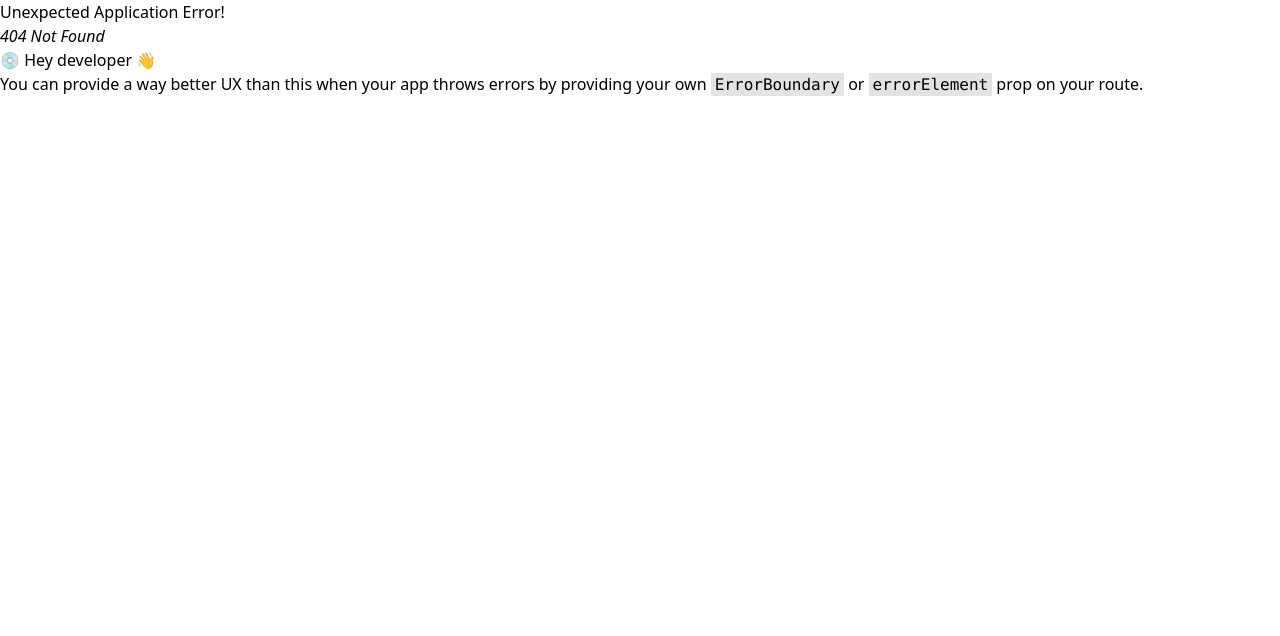
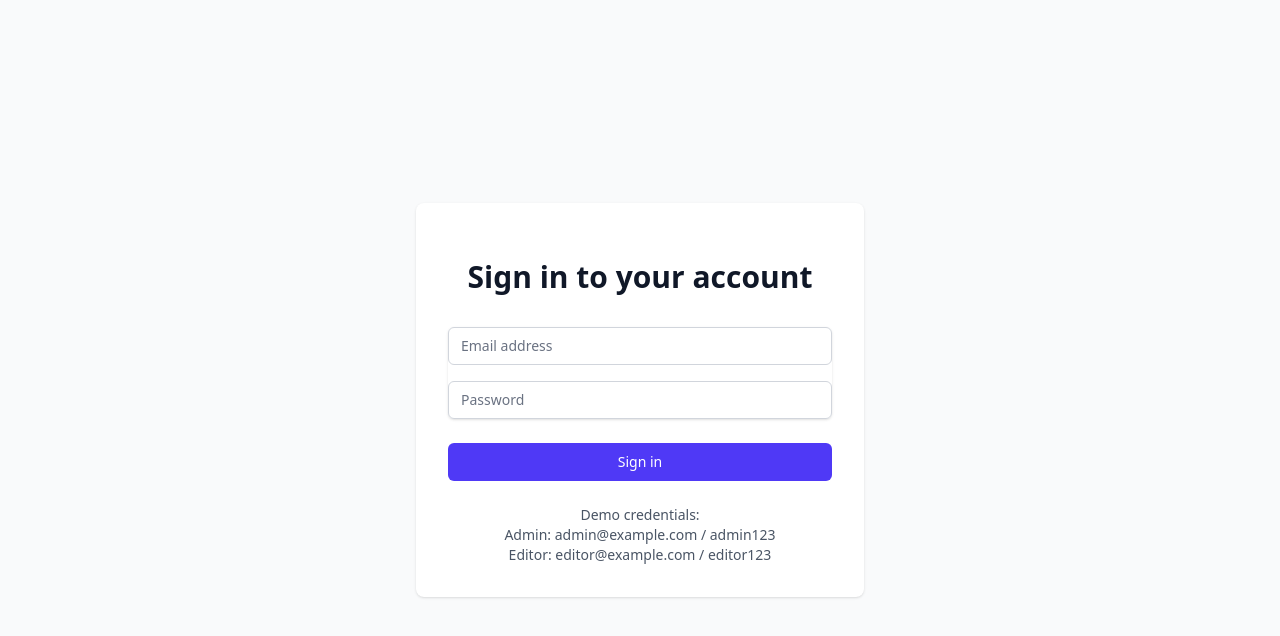
Before and after one commit to shahidmonowarr/admin-dashboard-task, a React (Vite) app: page /login in a window 1280 px wide. Before the commit this address had no page. Shown: the top 636 px of the page. Built offline with nearby package versions, Linux system fonts and the light colour scheme.

Commit message:
feat: implement authentication with login and protected routes

```diff
--- a/src/components/Layout.tsx
+++ b/src/components/Layout.tsx
@@ -1,7 +1,9 @@
 import { Outlet } from "react-router-dom";
 import { Toast } from "./Toast";
+import { useAuth } from "../context/AuthContext";
 
 export const Layout = () => {
+  const { user, logout } = useAuth();
   return (
     <div className="min-h-screen bg-gray-50">
       <Toast />
@@ -10,6 +12,19 @@ export const Layout = () => {
           <h1 className="text-3xl font-bold text-amber-900 text-center">
             Admin Dashboard
           </h1>
+          {user && (
+            <div className="flex items-center space-x-4">
+              <span className="text-sm text-gray-600">
+                Logged in as {user.name} ({user.role})
+              </span>
+              <button
+                onClick={logout}
+                className="px-3 py-1 bg-gray-200 rounded-md text-sm hover:bg-gray-300"
+              >
+                Logout
+              </button>
+            </div>
+          )}
         </div>
       </header>
       <main className="max-w-7xl mx-auto py-6 sm:px-6 lg:px-8">
--- /dev/null
+++ b/src/components/ProtectedRoute.tsx
@@ -0,0 +1,21 @@
+import { Navigate, useLocation } from "react-router-dom";
+import { useAuth } from "../context/AuthContext";
+
+export const ProtectedRoute = ({ children }: { children: React.ReactNode }) => {
+  const { user, loading } = useAuth();
+  const location = useLocation();
+
+  if (loading) {
+    return (
+      <div className="flex justify-center items-center h-screen">
+        Loading...
+      </div>
+    );
+  }
+
+  if (!user) {
+    return <Navigate to="/login" state={{ from: location }} replace />;
+  }
+
+  return <>{children}</>;
+};
--- /dev/null
+++ b/src/context/AuthContext.tsx
@@ -0,0 +1,89 @@
+import {
+  createContext,
+  useContext,
+  useState,
+  type ReactNode,
+  useEffect,
+} from "react";
+
+interface User {
+  id: string;
+  name: string;
+  email: string;
+  role: "admin" | "editor";
+}
+
+interface AuthContextType {
+  user: User | null;
+  login: (email: string, password: string) => Promise<void>;
+  logout: () => void;
+  loading: boolean;
+}
+
+const AuthContext = createContext<AuthContextType | undefined>(undefined);
+
+export const AuthProvider = ({ children }: { children: ReactNode }) => {
+  const [user, setUser] = useState<User | null>(null);
+  const [loading, setLoading] = useState(true);
+
+  useEffect(() => {
+    // Check for saved user/token in localStorage
+    const storedUser = localStorage.getItem("user");
+    if (storedUser) {
+      setUser(JSON.parse(storedUser));
+    }
+    setLoading(false);
+  }, []);
+
+  const login = async (email: string, password: string) => {
+    // Fake authentication - in a real app, this would be an API call
+    setLoading(true);
+    return new Promise<void>((resolve, reject) => {
+      setTimeout(() => {
+        if (email === "admin@example.com" && password === "admin123") {
+          const userData = {
+            id: "1",
+            name: "Admin User",
+            email,
+            role: "admin" as const,
+          };
+          setUser(userData);
+          localStorage.setItem("user", JSON.stringify(userData));
+          resolve();
+        } else if (email === "editor@example.com" && password === "editor123") {
+          const userData = {
+            id: "2",
+            name: "Editor User",
+            email,
+            role: "editor" as const,
+          };
+          setUser(userData);
+          localStorage.setItem("user", JSON.stringify(userData));
+          resolve();
+        } else {
+          reject(new Error("Invalid credentials"));
+        }
+        setLoading(false);
+      }, 800); // Simulate network delay
+    });
+  };
+
+  const logout = () => {
+    localStorage.removeItem("user");
+    setUser(null);
+  };
+
+  return (
+    <AuthContext.Provider value={{ user, login, logout, loading }}>
+      {children}
+    </AuthContext.Provider>
+  );
+};
+
+export const useAuth = () => {
+  const context = useContext(AuthContext);
+  if (context === undefined) {
+    throw new Error("useAuth must be used within an AuthProvider");
+  }
+  return context;
+};
--- a/src/main.tsx
+++ b/src/main.tsx
@@ -4,11 +4,22 @@ import { createBrowserRouter, RouterProvider } from "react-router-dom";
 import { Layout } from "./components/Layout";
 import "./index.css";
 import { DashboardPage } from "./pages/DashboardPage";
+import { LoginPage } from "./pages/LoginPage";
+import { ProtectedRoute } from "./components/ProtectedRoute";
+import { AuthProvider } from "./context/AuthContext";
 
 const router = createBrowserRouter([
   {
+    path: "/login",
+    element: <LoginPage />,
+  },
+  {
     path: "/",
-    element: <Layout />,
+    element: (
+      <ProtectedRoute>
+        <Layout />
+      </ProtectedRoute>
+    ),
     children: [
       {
         index: true,
@@ -20,6 +31,8 @@ const router = createBrowserRouter([
 
 ReactDOM.createRoot(document.getElementById("root")!).render(
   <React.StrictMode>
-    <RouterProvider router={router} />
+    <AuthProvider>
+      <RouterProvider router={router} />
+    </AuthProvider>
   </React.StrictMode>
 );
--- a/src/pages/DashboardPage.tsx
+++ b/src/pages/DashboardPage.tsx
@@ -9,8 +9,10 @@ import {
 import { EditArticleModal } from "../components/EditArticleModal";
 import { toast } from "react-toastify";
 import { PerformanceChart } from "../components/PerformanceChart";
+import { useAuth } from "../context/AuthContext";
 
 export const DashboardPage = () => {
+  const { user } = useAuth();
   const [articles, setArticles] = useState(mockArticles);
   const [authorFilter, setAuthorFilter] = useState("");
   const [dateRange, setDateRange] = useState<[Date | null, Date | null]>([
@@ -256,12 +258,14 @@ export const DashboardPage = () => {
                   {article.comments}
                 </td>
                 <td className="px-6 py-4 whitespace-nowrap text-sm text-gray-500">
+                  {user?.role === "admin" && (
                     <button
                       className="text-indigo-600 hover:text-indigo-900"
                       onClick={() => handleEdit(article)}
                     >
                       Edit
                     </button>
+                  )}
                 </td>
               </tr>
             ))}
--- /dev/null
+++ b/src/pages/LoginPage.tsx
@@ -0,0 +1,93 @@
+import { useState } from "react";
+import { useAuth } from "../context/AuthContext";
+import { useNavigate } from "react-router-dom";
+
+export const LoginPage = () => {
+  const [email, setEmail] = useState("");
+  const [password, setPassword] = useState("");
+  const [error, setError] = useState("");
+  const { login, loading } = useAuth();
+  const navigate = useNavigate();
+
+  const handleSubmit = async (e: React.FormEvent) => {
+    e.preventDefault();
+    try {
+      await login(email, password);
+      navigate("/");
+    } catch (err) {
+      setError("Invalid email or password");
+    }
+  };
+
+  return (
+    <div className="min-h-screen flex items-center justify-center bg-gray-50 py-12 px-4 sm:px-6 lg:px-8">
+      <div className="max-w-md w-full space-y-8 bg-white p-8 rounded-lg shadow">
+        <div>
+          <h2 className="mt-6 text-center text-3xl font-extrabold text-gray-900">
+            Sign in to your account
+          </h2>
+        </div>
+        {error && (
+          <div className="bg-red-50 border-l-4 border-red-500 p-4">
+            <div className="flex">
+              <div className="text-red-700">{error}</div>
+            </div>
+          </div>
+        )}
+        <form className="mt-8 space-y-6" onSubmit={handleSubmit}>
+          <div className="rounded-md shadow-sm space-y-4">
+            <div>
+              <label htmlFor="email" className="sr-only">
+                Email address
+              </label>
+              <input
+                id="email"
+                name="email"
+                type="email"
+                autoComplete="email"
+                required
+                className="appearance-none relative block w-full px-3 py-2 border border-gray-300 placeholder-gray-500 text-gray-900 rounded-md focus:outline-none focus:ring-indigo-500 focus:border-indigo-500 focus:z-10 sm:text-sm"
+                placeholder="Email address"
+                value={email}
+                onChange={(e) => setEmail(e.target.value)}
+                disabled={loading}
+              />
+            </div>
+            <div>
+              <label htmlFor="password" className="sr-only">
+                Password
+              </label>
+              <input
+                id="password"
+                name="password"
+                type="password"
+                autoComplete="current-password"
+                required
+                className="appearance-none relative block w-full px-3 py-2 border border-gray-300 placeholder-gray-500 text-gray-900 rounded-md focus:outline-none focus:ring-indigo-500 focus:border-indigo-500 focus:z-10 sm:text-sm"
+                placeholder="Password"
+                value={password}
+                onChange={(e) => setPassword(e.target.value)}
+                disabled={loading}
+              />
+            </div>
+          </div>
+
+          <div>
+            <button
+              type="submit"
+              className="group relative w-full flex justify-center py-2 px-4 border border-transparent text-sm font-medium rounded-md text-white bg-indigo-600 hover:bg-indigo-700 focus:outline-none focus:ring-2 focus:ring-offset-2 focus:ring-indigo-500 disabled:opacity-50"
+              disabled={loading}
+            >
+              {loading ? "Signing in..." : "Sign in"}
+            </button>
+          </div>
+          <div className="text-center text-sm text-gray-600">
+            <p>Demo credentials:</p>
+            <p>Admin: admin@example.com / admin123</p>
+            <p>Editor: editor@example.com / editor123</p>
+          </div>
+        </form>
+      </div>
+    </div>
+  );
+};
```
Lines whose indentation alone changed are shown as unchanged.
